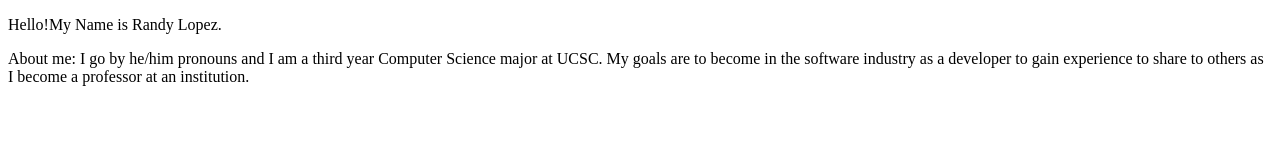
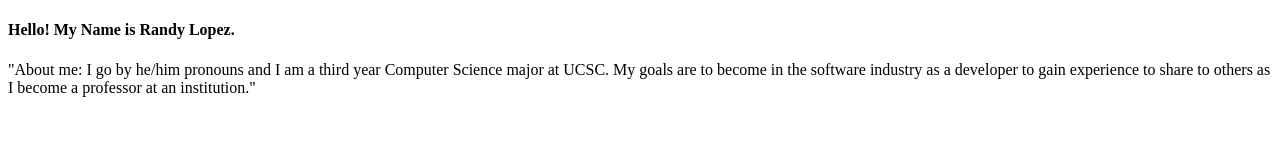
Before and after one commit to rndlpz/website, a plain HTML site: page index.html in a window 1280 px wide. Drawn offline with Linux system fonts and the light colour scheme.

Commit message:
Update index.html

```diff
--- a/index.html
+++ b/index.html
@@ -1,13 +1,14 @@
 <!doctype html>
 <html>
     <head>
+         <link href="//fonts.googleapis.com/css?family=Raleway:400,300,600" rel="stylesheet" type="text/css">
          <title>My Personal Website</title>
     </head>
     <body>
-        <p>Hello!My Name is Randy Lopez.</p>
-        <p>About me: I go by he/him pronouns and I am a third year Computer Science major at UCSC.
+        <h4>Hello! My Name is Randy Lopez.</h4>
+        <p>"About me: I go by he/him pronouns and I am a third year Computer Science major at UCSC.
         My goals are to become in the software industry as a developer to gain experience to share
-        to others as I become a professor at an institution.
+        to others as I become a professor at an institution."
         </p>
     </body>
 </html>
```
